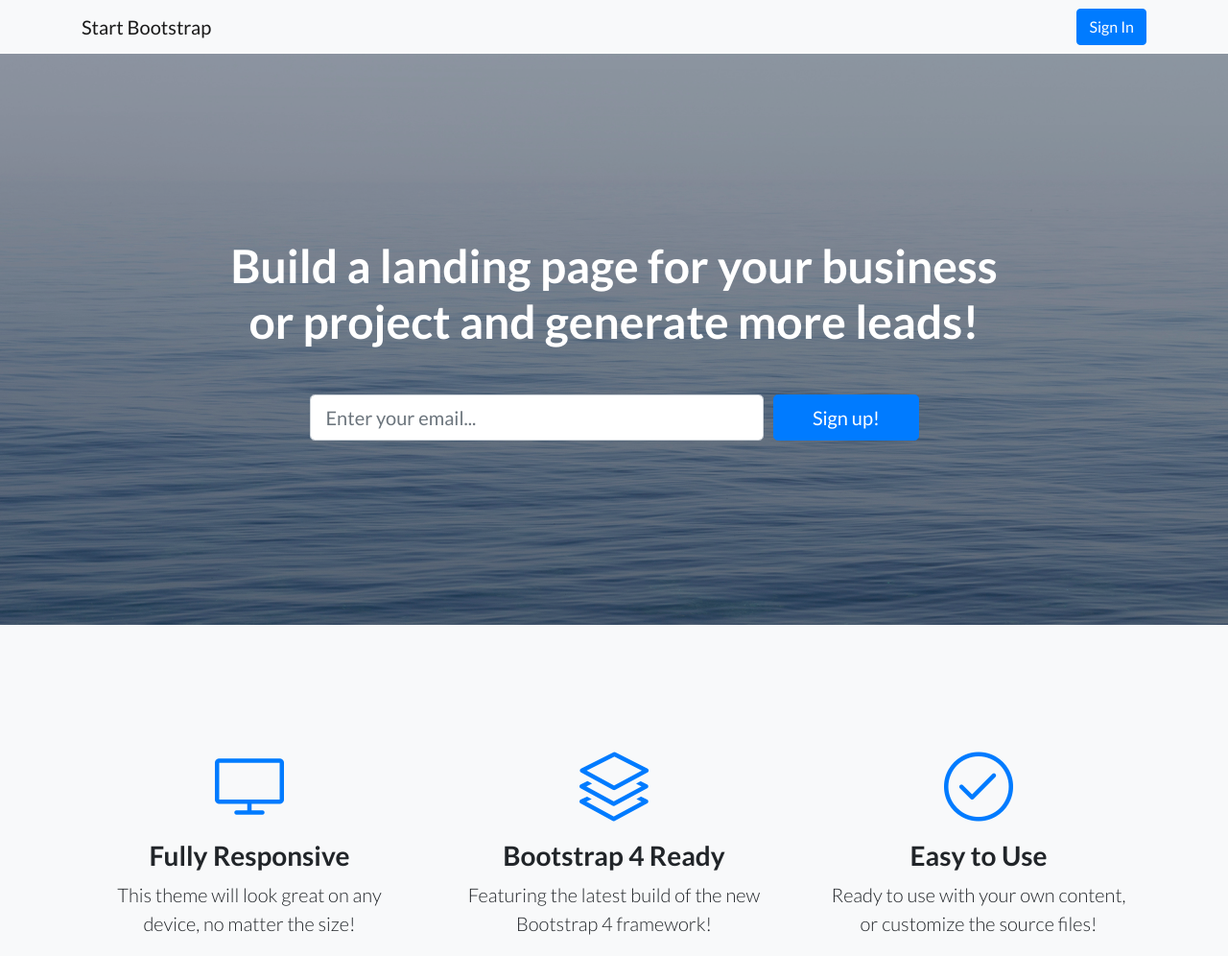
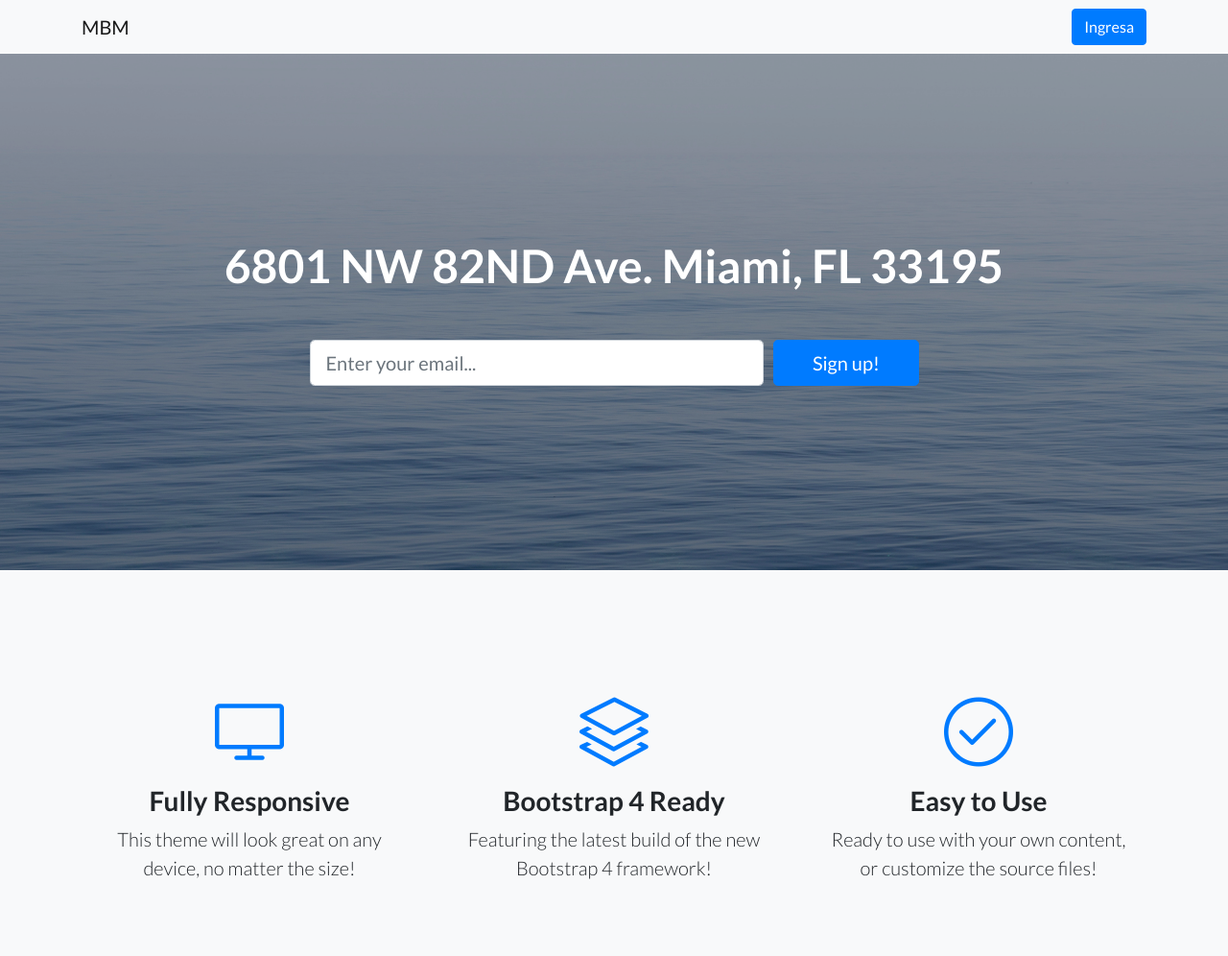
Before and after one commit to MBMse/MBMse.github.io, a website: page index.html in a window 1280 px wide. Shown: the top 996 px of the page at 96% size. Drawn offline with Linux system fonts and the light colour scheme.

Commit message:
modificacion index

```diff
--- a/index.html
+++ b/index.html
@@ -8,7 +8,7 @@
   <meta name="description" content="">
   <meta name="author" content="">
 
-  <title>Landing Page - Start Bootstrap Theme</title>
+  <title>MBM - Servicio de Envios</title>
 
   <!-- Bootstrap core CSS -->
   <link href="vendor/bootstrap/css/bootstrap.min.css" rel="stylesheet">
@@ -28,8 +28,8 @@
   <!-- Navigation -->
   <nav class="navbar navbar-light bg-light static-top">
     <div class="container">
-      <a class="navbar-brand" href="#">Start Bootstrap</a>
-      <a class="btn btn-primary" href="#">Sign In</a>
+      <a class="navbar-brand" href="#">MBM</a>
+      <a class="btn btn-primary" href="#">Ingresa</a>
     </div>
   </nav>
 
@@ -39,7 +39,7 @@
     <div class="container">
       <div class="row">
         <div class="col-xl-9 mx-auto">
-          <h1 class="mb-5">Build a landing page for your business or project and generate more leads!</h1>
+          <h1 class="mb-5">6801 NW 82ND Ave. Miami, FL 33195</h1>
         </div>
         <div class="col-md-10 col-lg-8 col-xl-7 mx-auto">
           <form>
```
